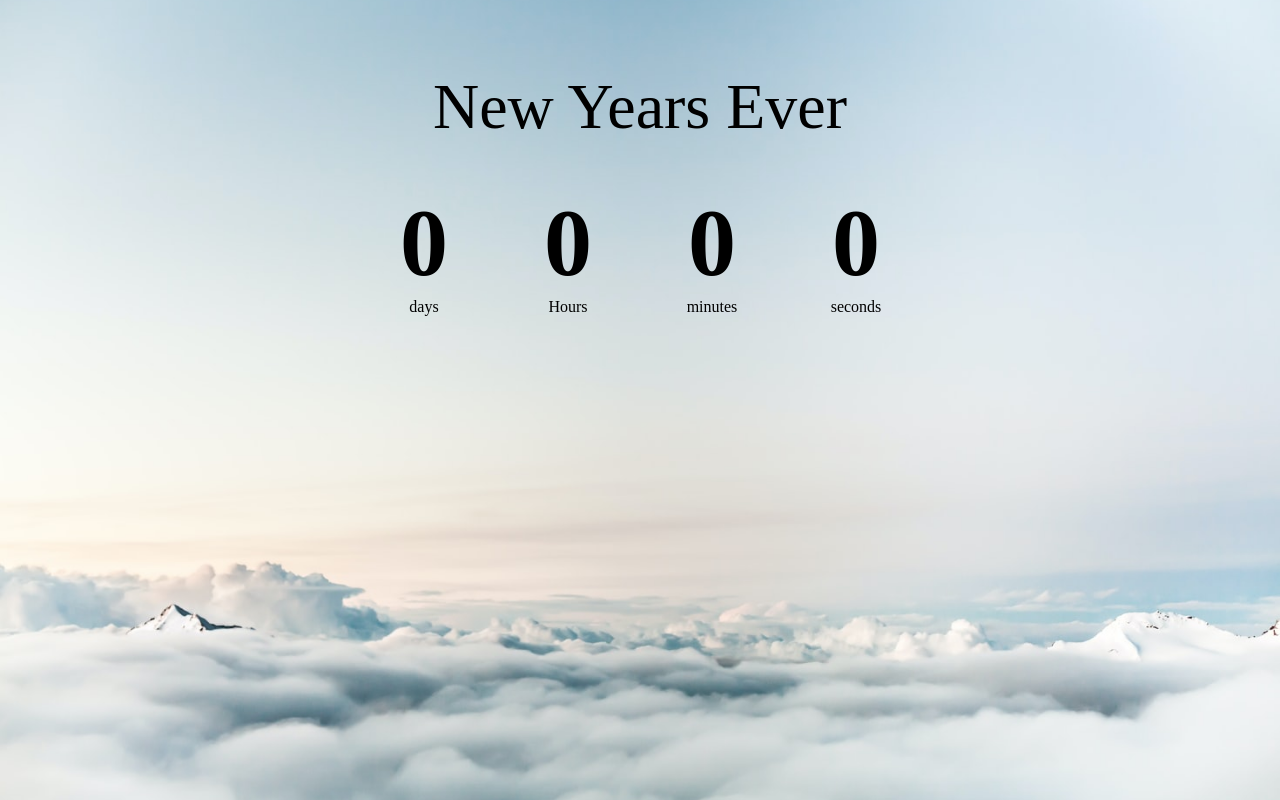
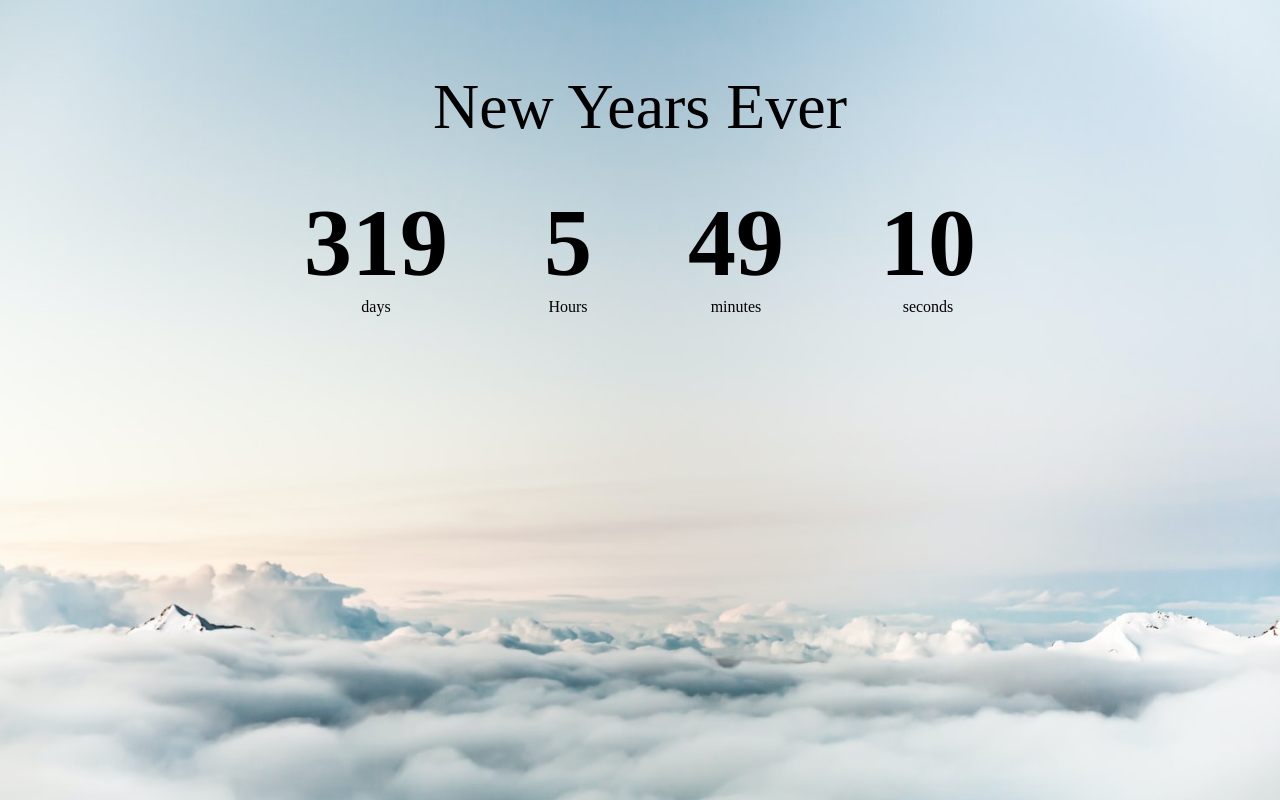
Before and after one commit to Hussein-omar-osman/CountDown-Timer, a plain HTML site: page index.html in a window 1280 px wide. Drawn offline with Linux system fonts and the light colour scheme.

Commit message:
conecting to the DOM

```diff
--- a/app.js
+++ b/app.js
@@ -1,4 +1,8 @@
 const newYear = '1 Jan 2023';
+const daysEl = document.getElementById('days');
+const hoursEl = document.getElementById('hours');
+const minutesEl = document.getElementById('minutes');
+const secondsEl = document.getElementById('seconds');
 
 function countDown() {
   const newYearsDate = new Date(newYear);
@@ -10,9 +14,14 @@ function countDown() {
   const hours = Math.floor(totalSeconds / 3600) % 24;
   const minutes = Math.floor(totalSeconds / 60) % 60;
   const seconds = Math.floor(totalSeconds) % 60;
-  console.log(totalSeconds, days, hours, minutes, seconds);
+  // console.log(totalSeconds, days, hours, minutes, seconds);
+
+  daysEl.innerHTML = days;
+  hoursEl.innerHTML = hours;
+  minutesEl.innerHTML = minutes;
+  secondsEl.innerHTML = seconds;
 }
 
 countDown();
 
-// setInterval(countDown, 1000);
+setInterval(countDown, 1000);
--- a/index.html
+++ b/index.html
@@ -28,6 +28,9 @@
         <span>seconds</span>
       </div>
     </div>
+    <div>
+      <label for=""></label>
+    </div>
     <script src="app.js"></script>
   </body>
 </html>
```
